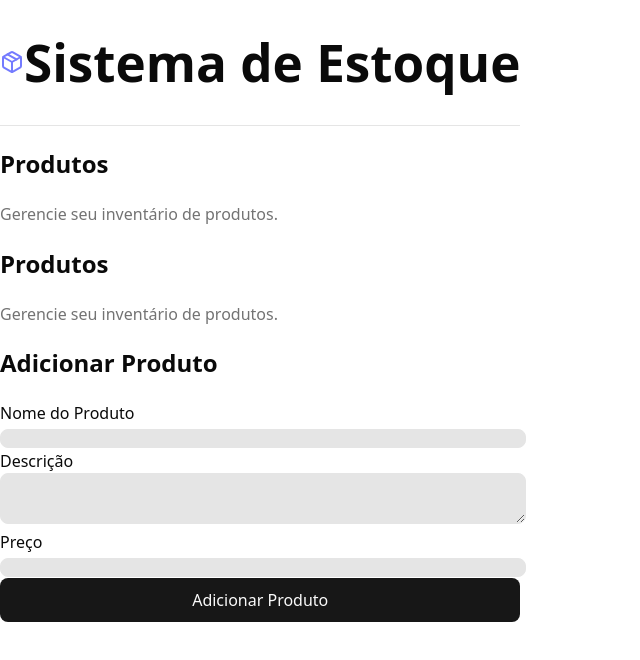
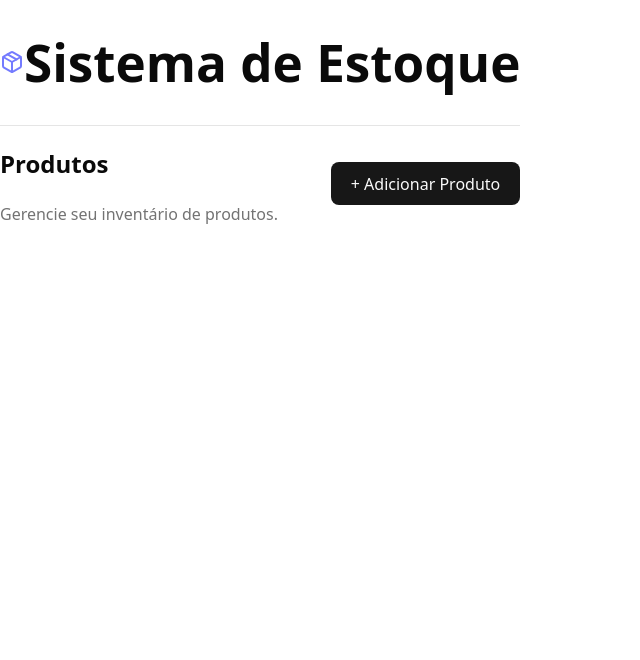
Before and after one commit to dev-leonunes/gestao-estoque-app, a React (Vite) app in the folder frontend/: page /produtos in a window 1280 px wide. Shown: the top 660 px of the page, without its empty margins (0-640 px from the left). Built offline with nearby package versions, Linux system fonts and the light colour scheme.

Commit message:
3rd commit
Making changes to Product Forms, to visualize better

```diff
--- a/frontend/src/pages/ProductForm.tsx
+++ b/frontend/src/pages/ProductForm.tsx
@@ -1,53 +1,70 @@
-// src/components/ProductForm.tsx
+// src/ProductForm.tsx
 
 import React from 'react';
+import { Label } from '../components/ui/label';
+import { Input } from '../components/ui/input';
+import { Button } from '../components/ui/button';
+import { Textarea } from '../components/ui/textarea';
+import {
+  Select,
+  SelectContent,
+  SelectItem,
+  SelectTrigger,
+  SelectValue,
+} from '../components/ui/select';
 
 const ProductForm: React.FC = () => {
   return (
-    <div className="p-6 bg-card rounded-lg shadow-md max-w-md mx-auto my-10">
-      <h2 className="text-2xl font-bold text-foreground mb-6">Adicionar Produto</h2>
-      <form>
-        <div className="mb-4">
-          <label className="block text-sm font-medium text-foreground mb-1" htmlFor="product-name">
-            Nome do Produto
-          </label>
-          <input
-            type="text"
-            id="product-name"
-            className="w-full p-2 border border-border rounded-md focus:outline-none focus:ring-2 focus:ring-ring bg-input"
-          />
-        </div>
+    <form className="space-y-4">
+      <div className="space-y-2">
+        <Label htmlFor="product-name">
+          Nome do Produto <span className="text-red-500">*</span>
+        </Label>
+        <Input id="product-name" placeholder="Digite o nome do produto" />
+      </div>
 
-        <div className="mb-4">
-          <label className="block text-sm font-medium text-foreground mb-1" htmlFor="product-description">
-            Descrição
-          </label>
-          <textarea
-            id="product-description"
-            rows={3}
-            className="w-full p-2 border border-border rounded-md focus:outline-none focus:ring-2 focus:ring-ring bg-input"
-          ></textarea>
-        </div>
+      <div className="space-y-2">
+        <Label htmlFor="product-category">
+          Categoria <span className="text-red-500">*</span>
+        </Label>
+        <Select>
+          <SelectTrigger className="w-full">
+            <SelectValue placeholder="Selecione uma categoria" />
+          </SelectTrigger>
+          <SelectContent>
+            <SelectItem value="eletronicos">Eletrônicos</SelectItem>
+            <SelectItem value="roupas">Roupas</SelectItem>
+            <SelectItem value="livros">Livros</SelectItem>
+          </SelectContent>
+        </Select>
+      </div>
 
-        <div className="mb-6">
-          <label className="block text-sm font-medium text-foreground mb-1" htmlFor="product-price">
-            Preço
-          </label>
-          <input
-            type="number"
-            id="product-price"
-            className="w-full p-2 border border-border rounded-md focus:outline-none focus:ring-2 focus:ring-ring bg-input"
-          />
-        </div>
+      <div className="space-y-2">
+        <Label htmlFor="stock-atual">
+          Estoque Atual <span className="text-red-500">*</span>
+        </Label>
+        <Input id="stock-atual" type="number" defaultValue="0" />
+      </div>
 
-        <button
-          type="submit"
-          className="w-full bg-primary text-primary-foreground py-2 px-4 rounded-md font-semibold hover:bg-primary/80 transition-colors"
-        >
-          Adicionar Produto
-        </button>
-      </form>
-    </div>
+      <div className="space-y-2">
+        <Label htmlFor="stock-minimo">
+          Estoque Mínimo <span className="text-red-500">*</span>
+        </Label>
+        <Input id="stock-minimo" type="number" defaultValue="0" />
+      </div>
+
+      <div className="space-y-2">
+        <Label htmlFor="product-description">Descrição</Label>
+        <Textarea
+          id="product-description"
+          placeholder="Descrição do produto (opcional)"
+        />
+      </div>
+
+      <Button type="submit" className="w-full">
+        Adicionar Produto
+      </Button>
+    </form>
   );
 };
 
--- a/frontend/src/pages/ProductsPage.tsx
+++ b/frontend/src/pages/ProductsPage.tsx
@@ -1,25 +1,50 @@
+// src/pages/ProductsPage.tsx
 
-import  ProductForm  from './ProductForm';
+import React, { useState } from 'react';
+import ProductForm from './ProductForm'; // O seu formulário
+import {
+  Dialog,
+  DialogContent,
+  DialogDescription,
+  DialogHeader,
+  DialogTitle,
+  DialogTrigger,
+} from '../components/ui/dialog'; // Os componentes de Diálogo do seu projeto
+
 export function ProductsPage() {
+  const [isModalOpen, setIsModalOpen] = useState(false);
+
   return (
     <div className="space-y-8">
+      {/* Container que alinha o título da página e o botão */}
+      <div className="flex items-center justify-between">
         <div>
           <h2 className="text-2xl font-bold text-foreground">Produtos</h2>
           <p className="text-muted-foreground">Gerencie seu inventário de produtos.</p>
         </div>
 
-            {<div>
-  <div className="space-y-8">
-    <div>
-      <h2 className="text-2xl font-bold text-foreground">Produtos</h2>
-      <p className="text-muted-foreground">Gerencie seu inventário de produtos.</p>
-    </div>
+        {/* Botão para abrir o diálogo */}
+        <Dialog open={isModalOpen} onOpenChange={setIsModalOpen}>
+          <DialogTrigger asChild>
+            <button className="inline-flex items-center justify-center whitespace-nowrap rounded-md text-sm font-medium ring-offset-background transition-colors focus-visible:outline-none focus-visible:ring-2 focus-visible:ring-ring focus-visible:ring-offset-2 disabled:pointer-events-none disabled:opacity-50 bg-primary text-primary-foreground hover:bg-primary/90 h-9 px-3">
+              + Adicionar Produto
+            </button>
+          </DialogTrigger>
+
+          {/* Conteúdo da janela de diálogo */}
+          <DialogContent className="sm:max-w-[425px]">
+            <DialogHeader>
+              <DialogTitle>Adicionar Novo Produto</DialogTitle>
+              <DialogDescription>
+                Preencha as informações do produto abaixo.
+              </DialogDescription>
+            </DialogHeader>
+            <ProductForm /> {/* O seu formulário está aqui */}
+          </DialogContent>
+        </Dialog>
       </div>
 
-  {/* Adicione o formulário aqui! */}
-  <ProductForm />
-
-</div>}
+      {/* Remova o componente ProductForm que estava aqui antes */}
 
     </div>
   );
```
Lines whose indentation alone changed are shown as unchanged.
